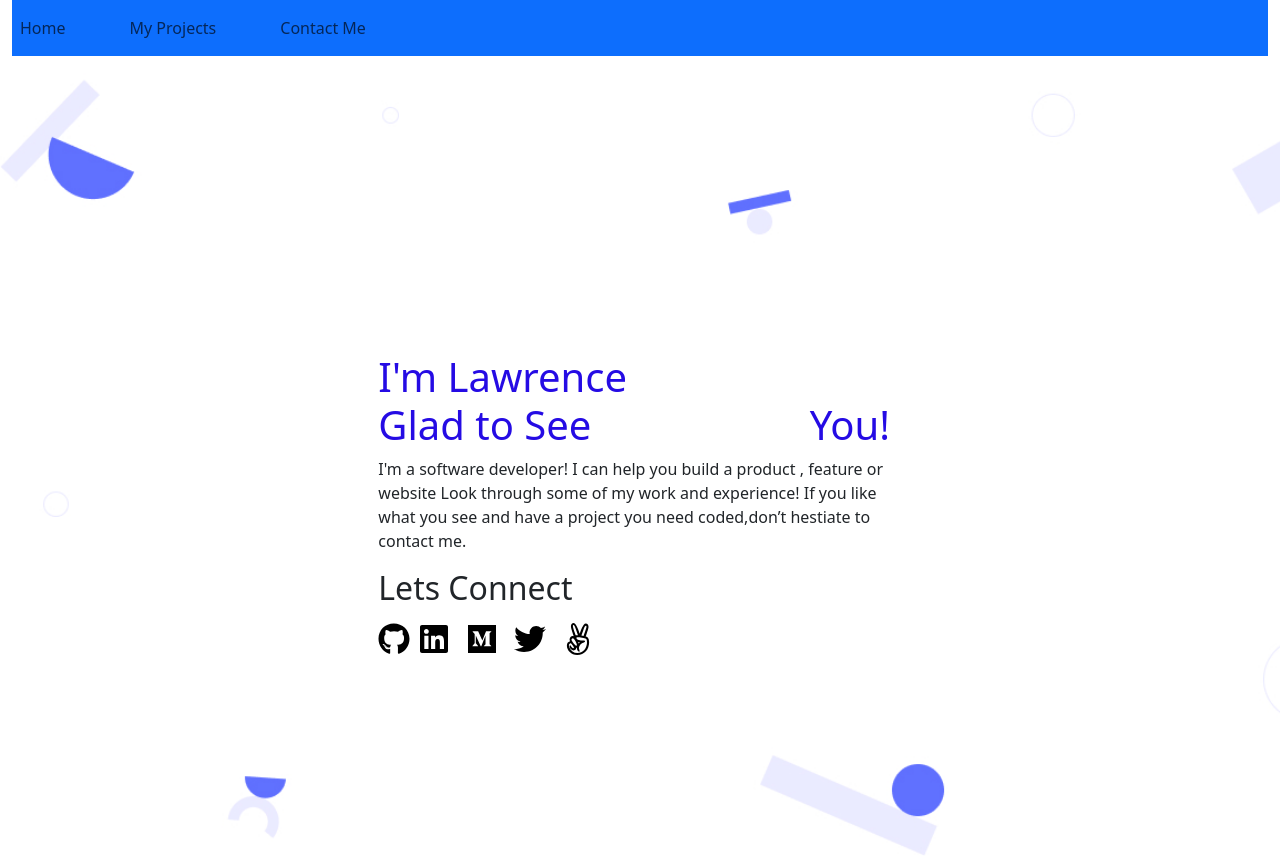
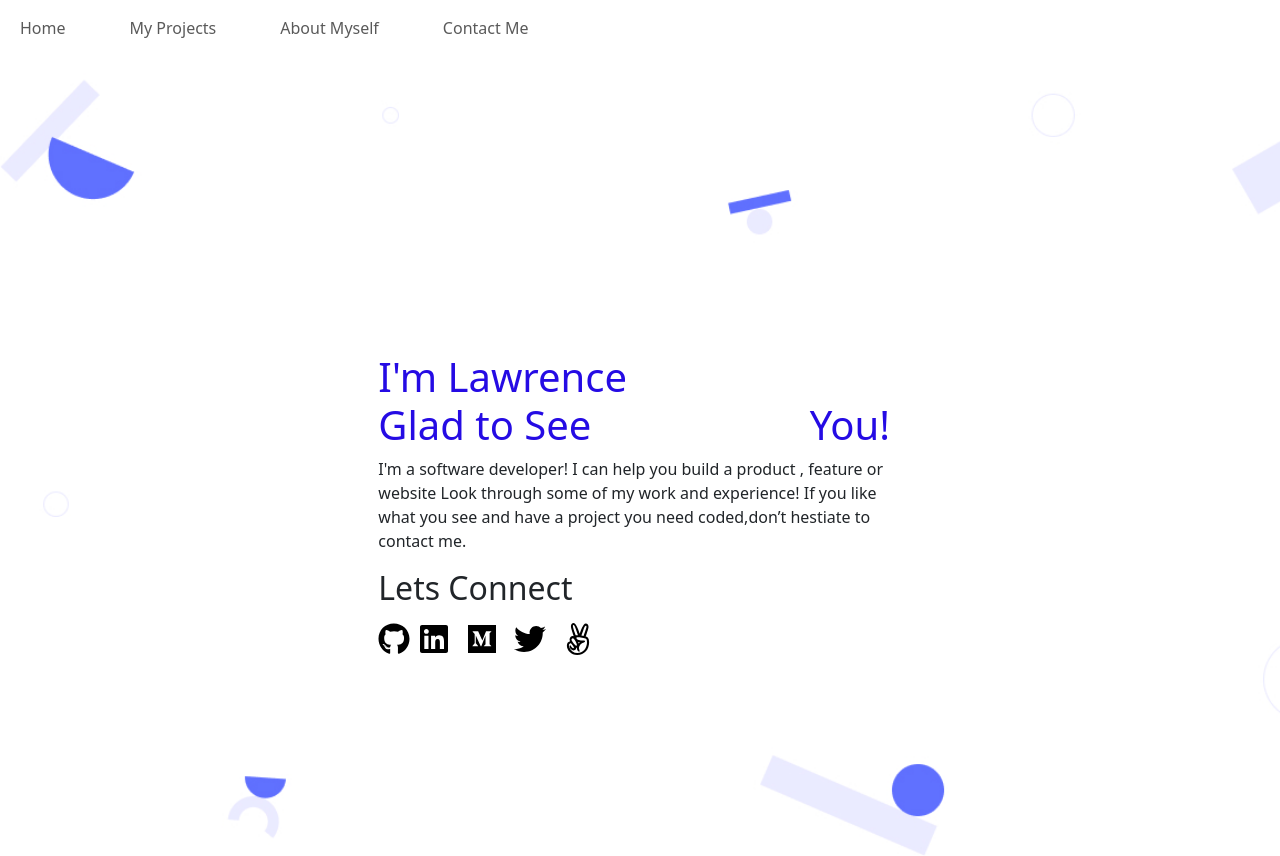
Before and after one commit to Kidd254/My-Portfolio-with-React-and-Bootstrap, a React (Create React App) app: page / in a window 1280 px wide. Built offline with nearby package versions, Linux system fonts and the light colour scheme.

Commit message:
Add a link to about myself page

```diff
--- a/src/componentss/NavBar.jsx
+++ b/src/componentss/NavBar.jsx
@@ -3,10 +3,11 @@ import MenuLink from './MenuLink';
 const NavBar = () => (
   <header>
     <div className="container-fluid">
-      <nav className="navbar navbar-expand-md bg-primary">
+      <nav className="navbar navbar-expand-md bg-white">
         <ul className="navbar-nav list-unstyled">
           <MenuLink url="/home" pageName="Home" />
           <MenuLink url="/projects" pageName="My Projects" />
+          <MenuLink url="/about" pageName="About Myself" />
           <MenuLink url="/contacts" pageName="Contact Me" />
         </ul>
       </nav>
```
